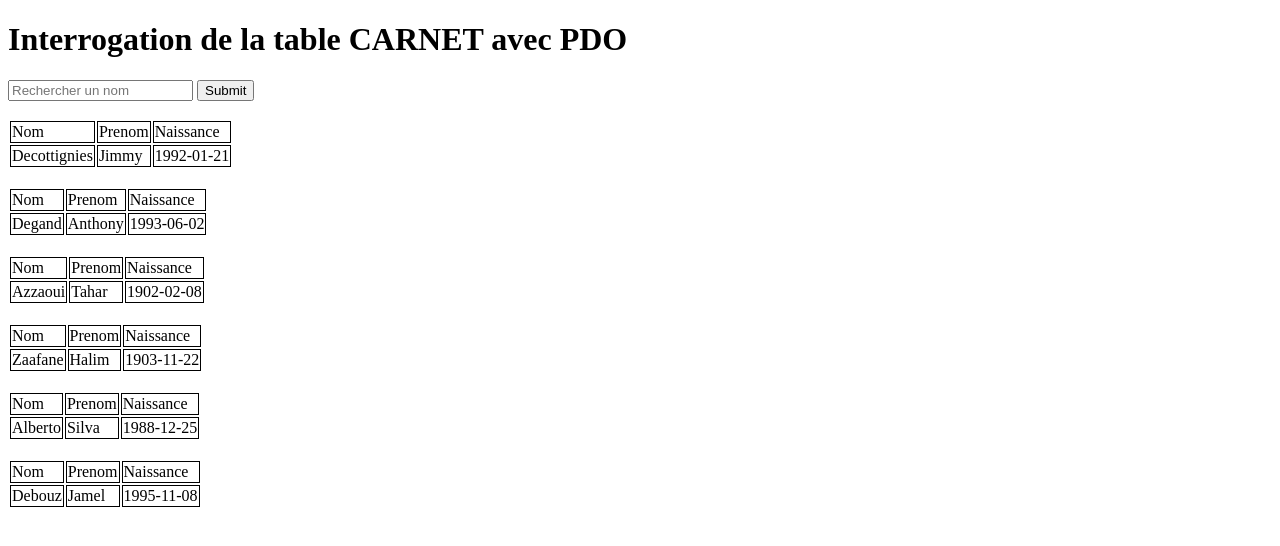
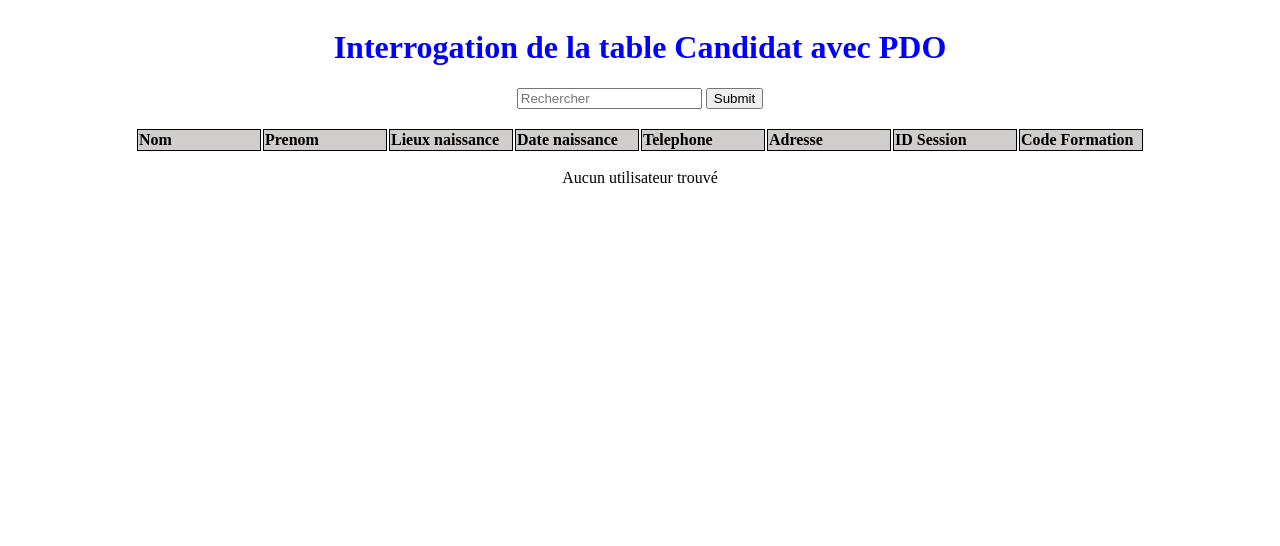
Before and after one commit to DecottigniesJimmy/MYSQL, a PHP site: page / in a window 1280 px wide. Shown: the top 546 px of the page. Run offline with PHP 8.4, Linux system fonts and the light colour scheme; data comes from the database, SQL or seed files in the repository; data that the repository does not hold is empty.

Commit message:
Updt 11.10.22

```diff
--- a/Exo-Moteur-recherche-Carnet-Adresse/assets/style.css
+++ b/Exo-Moteur-recherche-Carnet-Adresse/assets/style.css
@@ -1,3 +1,31 @@
 table tr td {
     border: 1px solid black;
 }
+
+td {
+    width: 120px;
+}
+
+.test {
+    color: blue;
+}
+
+.container {
+    width: 100%;
+    display: flex;
+    justify-content: center;
+    align-items: center;
+}
+
+.container-page {
+    width: 90%;
+    display: flex;
+    justify-content: center;
+    align-items: center;
+    flex-direction: column;
+}
+
+.td-title {
+    background-color: rgb(210, 205, 205);
+    font-weight: 900;
+}
--- a/Exo-Moteur-recherche-Carnet-Adresse/index.php
+++ b/Exo-Moteur-recherche-Carnet-Adresse/index.php
@@ -5,18 +5,18 @@ $pass = 'root'; // declare variable pass root phpmyadmin
 
 try {
     //declare variable new PDO (PHP Data Object) pour ce connecter au serveur local
-    $db = new PDO('mysql:host=localhost;dbname=exo-pdophp-carnet', $user, $pass);
+    $db = new PDO('mysql:host=localhost;dbname=exo-php-carnet-adresse', $user, $pass);
 } catch (PDOException $e) // sert de if connect ok else error
 {
     print 'Erreur :' . $e->getMessage() . '<br/>';
     die;
 }
 
-$allusers = $db->query('SELECT * from carnet'); // declare une variable pour stocker la requete SQL
-if(isset($_GET['s']) AND !empty($_GET['s'])){
+$allusers = $db->query('SELECT * from candidat'); // declare une variable pour stocker la requete SQL
+if (isset($_GET['s']) and !empty($_GET['s'])) {
     // On crée la variable recherche pour stocker la recherche grace a la function GET
     $recherche = htmlspecialchars($_GET['s']); // htmlspecialchars permet de ne pas rentrer du code html dans la barre de recherche
-    $allusers = $db->query('SELECT * FROM carnet WHERE Nom LIKE "%'.$recherche.'%"'); //effectuer la requete de recherche
+    $allusers = $db->query('SELECT * FROM candidat WHERE concat (Nom_Cand, Prenom_Cand, Lieux_naissance, Date_naissance, Telephone, Adresse) LIKE "%' . $recherche . '%"'); //effectuer la requete de recherche
 }
 
 ?>
@@ -33,43 +33,73 @@ if(isset($_GET['s']) AND !empty($_GET['s'])){
 </head>
 
 <body>
-    <h1>
-        Interrogation de la table CARNET avec PDO
+
+    <div class="container">
+        <div class="container-page">
+            <h1 class='test'>
+                Interrogation de la table Candidat avec PDO
             </h1>
 
             <form method="GET">
-        <input type="search" name="s" placeholder="Rechercher un nom">
+                <input type="search" name="s" placeholder="Rechercher">
                 <input type="submit" name="Envoyer">
             </form>
 
+                <br>
+
+            <table>
+                <tr>
+                    <td class='td-title'>Nom</td>
+                    <td class='td-title'>Prenom</td>
+                    <td class='td-title'>Lieux naissance</td>
+                    <td class='td-title'>Date naissance</td>
+                    <td class='td-title'>Telephone</td>
+                    <td class='td-title'>Adresse</td>
+                    <td class='td-title'>ID Session</td>
+                    <td class='td-title'>Code Formation</td>
+                </tr>
+            </table>
             <section class="afficher_utilisateur">
 
                 <?php
-            if($allusers->rowCount() > 0){ // on compte le nombre d'occurence trouver dont la requete de champs (lettre numéro) est supérieur a 0
+                if ($allusers->rowCount() > 0) { // on compte le nombre d'occurence trouver dont la requete de champs (lettre numéro) est supérieur a 0
                     while ($user = $allusers->fetch()) {
                 ?>
-                    <table>
-                        <tr> <td>Nom</td> <td>Prenom</td> <td>Naissance</td> </tr>
                         <?=
-                        "<tr><td>".$user['Nom']."</td>
 
-                        <td>".$user['Prenom']."</td>
+                        "
+                        <table><tr><td>" . $user['Nom_Cand'] . "</td>
 
-                        <td>".$user['Naissance']."</td></tr><br/>\n";
+                        <td>" . $user['Prenom_Cand'] . "</td>
+
+                        <td>" . $user['Lieux_naissance'] . "</td>
+
+                        <td>" . $user['Date_naissance'] . "</td>
+
+                        <td>" . $user['Telephone'] . "</td>
+
+                        <td>" . $user['Adresse'] . "</td>
+
+                        <td>" . $user['ID_Session'] . "</td>
+
+                        <td>" . $user['Code_Formation'] . "</td>
+
+                        </tr></table>\n";
                         ?>
-                        </table>
+
 
                     <?php
                     }
-            }
-            else {
+                } else {
                     ?>
                     <p>Aucun utilisateur trouvé</p>
                 <?php
                 }
                 ?>
             </section>
-
+        </div>
+    </div>
 
 </body>
+
 </html>
```
Also changed, not shown: Exo-Moteur-recherche-Carnet-Adresse/BDD-Carnet-Adresse.sql (renamed from Exo-Moteur-recherche-Carnet-Adresse/exo-pdophp-carnet.sql), Pratique-Booléen-Checkbox/index.php (added). Lines whose indentation alone changed are shown as unchanged.
